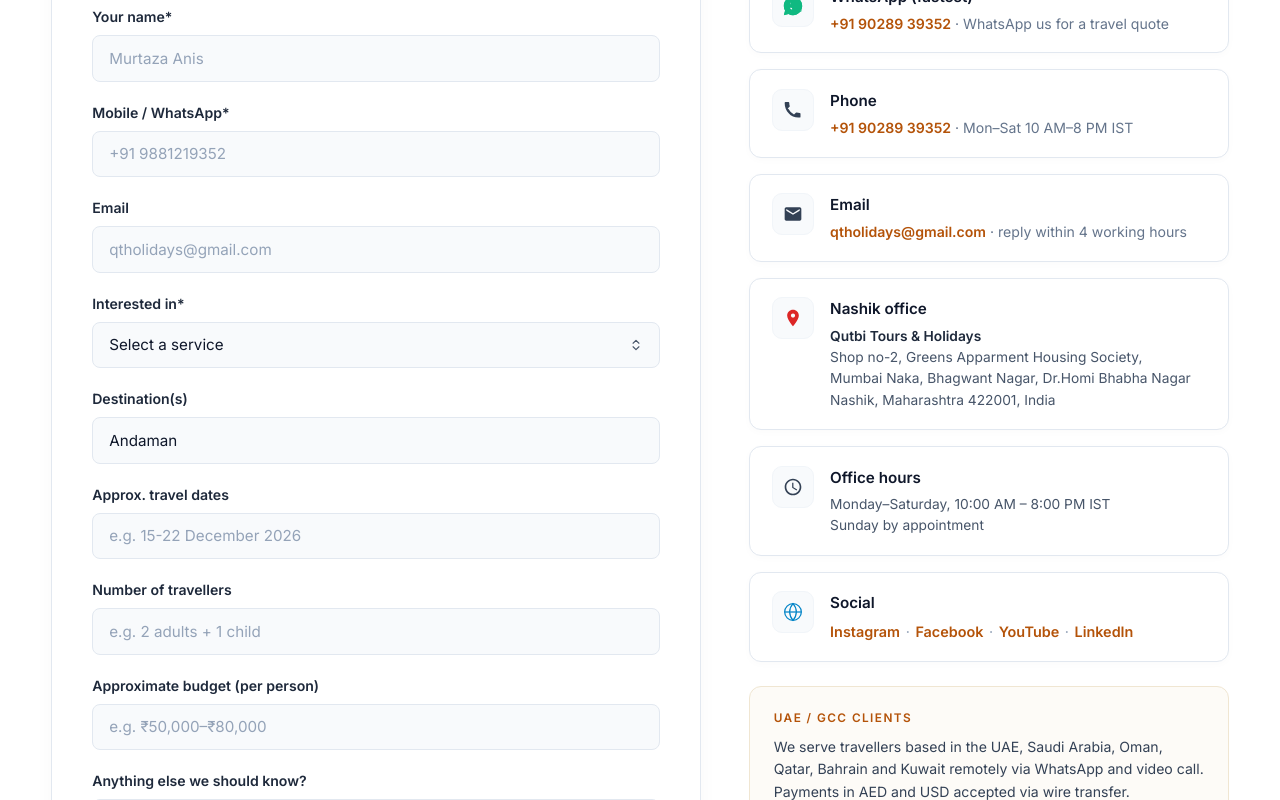
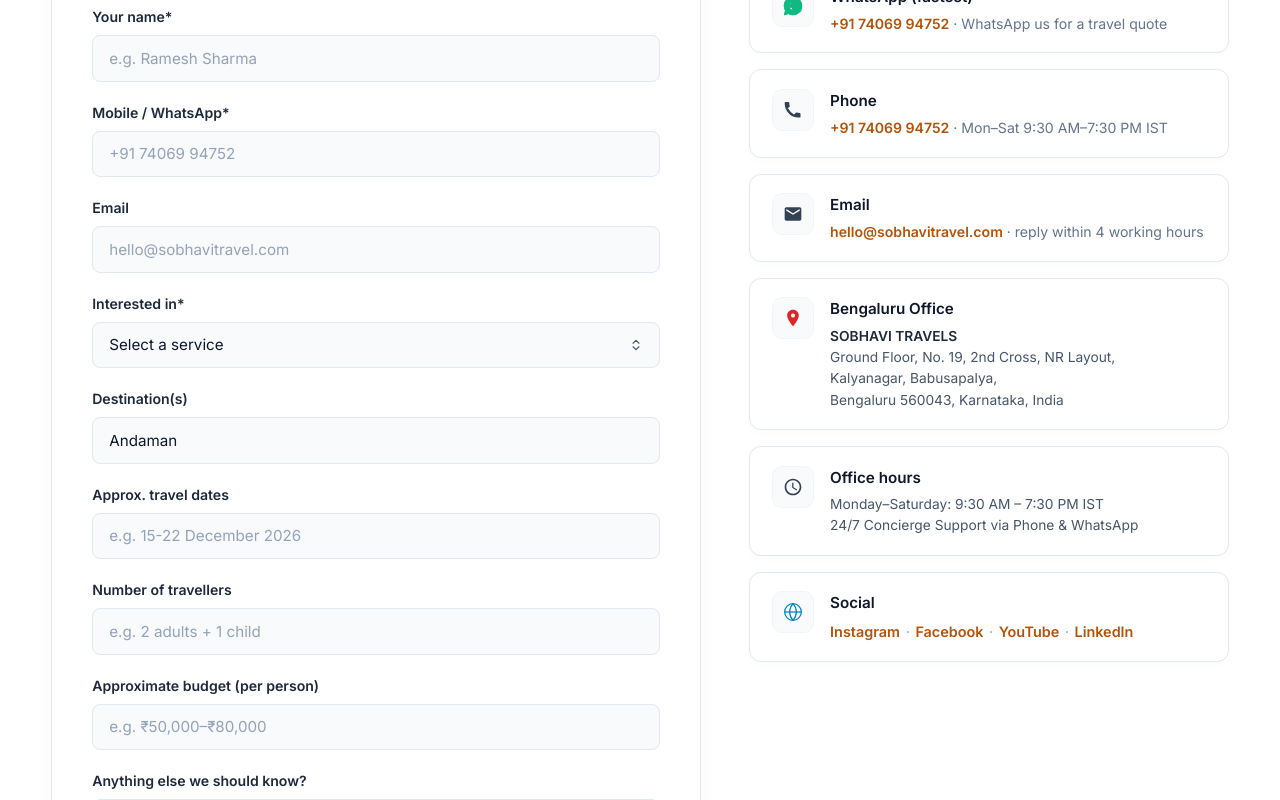
Before and after one commit to Gulshan8285/lumina-travel-luxury, a Next.js app: page /destinations/andaman in a window 1280 px wide. Shown: the part 4360-5160 px from the top of the page. Built offline with nearby package versions, Linux system fonts and the light colour scheme.

Commit message:
fix: update enquiry form with Sobhavi Travels actual contact details and remove UAE/GCC box

```diff
--- a/src/components/ui/SinglePageForm.module.css
+++ b/src/components/ui/SinglePageForm.module.css
@@ -296,32 +296,6 @@
   color: #94a3b8;
 }
 
-/* UAE / GCC CLIENTS HIGHLIGHT BOX */
-.uaeBox {
-  background: #fdfbf7;
-  border: 1px solid #f0e6d2;
-  border-radius: 12px;
-  padding: 1.35rem 1.5rem;
-  margin-top: 0.5rem;
-}
-
-.uaeEyebrow {
-  font-family: var(--font-sans, -apple-system, BlinkMacSystemFont, "Segoe UI", Roboto, sans-serif);
-  font-size: 0.74rem;
-  font-weight: 800;
-  letter-spacing: 0.12em;
-  color: #b45309;
-  text-transform: uppercase;
-  margin-bottom: 0.5rem;
-}
-
-.uaeText {
-  color: #334155;
-  font-size: 0.88rem;
-  line-height: 1.6;
-  margin: 0;
-}
-
 /* RESPONSIVE BREAKPOINTS */
 @media (max-width: 960px) {
   .enquiryGrid {
--- a/src/components/ui/SinglePageForm.tsx
+++ b/src/components/ui/SinglePageForm.tsx
@@ -22,9 +22,9 @@ const SERVICES = [
   "Other"
 ];
 
-const TARGET_WHATSAPP = "919028939352";
-const DISPLAY_PHONE = "+91 90289 39352";
-const DISPLAY_EMAIL = "qtholidays@gmail.com";
+const TARGET_WHATSAPP = "917406994752";
+const DISPLAY_PHONE = "+91 74069 94752";
+const DISPLAY_EMAIL = "hello@sobhavitravel.com";
 
 export default function SinglePageForm({ initialDestination = "", initialService = "" }: SinglePageFormProps) {
   const [formData, setFormData] = useState({
@@ -71,9 +71,9 @@ export default function SinglePageForm({ initialDestination = "", initialService
       return;
     }
 
-    // Build structured WhatsApp message
+    // Build structured WhatsApp message for Sobhavi Travels
     const messageLines = [
-      "*New Travel Enquiry*",
+      "*New Travel Enquiry - SOBHAVI TRAVELS*",
       "",
       `*Your name:* ${formData.name}`,
       `*Mobile / WhatsApp:* ${formData.phone}`,
@@ -89,7 +89,7 @@ export default function SinglePageForm({ initialDestination = "", initialService
     const waText = messageLines.join("\n");
     const waUrl = `https://wa.me/${TARGET_WHATSAPP}?text=${encodeURIComponent(waText)}`;
 
-    // Optional background log to API
+    // Background log to API
     try {
       fetch('/api/enquiries', {
         method: 'POST',
@@ -110,7 +110,7 @@ export default function SinglePageForm({ initialDestination = "", initialService
       // Ignore API save errors, priority is direct WhatsApp connect
     }
 
-    // Open WhatsApp
+    // Open WhatsApp directly
     window.open(waUrl, '_blank');
     setSubmitted(true);
   };
@@ -157,7 +157,7 @@ export default function SinglePageForm({ initialDestination = "", initialService
                   name="name"
                   value={formData.name}
                   onChange={handleChange}
-                  placeholder="Murtaza Anis"
+                  placeholder="e.g. Ramesh Sharma"
                   required
                   className={styles.input}
                 />
@@ -171,7 +171,7 @@ export default function SinglePageForm({ initialDestination = "", initialService
                   name="phone"
                   value={formData.phone}
                   onChange={handleChange}
-                  placeholder="+91 9881219352"
+                  placeholder="+91 74069 94752"
                   required
                   className={styles.input}
                 />
@@ -185,7 +185,7 @@ export default function SinglePageForm({ initialDestination = "", initialService
                   name="email"
                   value={formData.email}
                   onChange={handleChange}
-                  placeholder="qtholidays@gmail.com"
+                  placeholder="hello@sobhavitravel.com"
                   className={styles.input}
                 />
               </div>
@@ -217,7 +217,7 @@ export default function SinglePageForm({ initialDestination = "", initialService
                   name="destination"
                   value={formData.destination}
                   onChange={handleChange}
-                  placeholder="e.g. Dubai + Abu Dhabi, or Kashmir"
+                  placeholder="e.g. Dubai, Rajasthan, or Bali"
                   className={styles.input}
                 />
               </div>
@@ -302,7 +302,7 @@ export default function SinglePageForm({ initialDestination = "", initialService
               <div className={styles.cardTitle}>WhatsApp (fastest)</div>
               <div className={styles.cardText}>
                 <a
-                  href={`https://wa.me/${TARGET_WHATSAPP}?text=Hello%20Qutbi%20Tours,%20I%20would%20like%20a%20travel%20quote.`}
+                  href={`https://wa.me/${TARGET_WHATSAPP}?text=Hello%20Sobhavi%20Travels,%20I%20would%20like%20a%20travel%20quote.`}
                   target="_blank"
                   rel="noopener noreferrer"
                   className={styles.amberLink}
@@ -327,7 +327,7 @@ export default function SinglePageForm({ initialDestination = "", initialService
                 <a href={`tel:${TARGET_WHATSAPP}`} className={styles.amberLink}>
                   {DISPLAY_PHONE}
                 </a>
-                <span className={styles.mutedText}> · Mon–Sat 10 AM–8 PM IST</span>
+                <span className={styles.mutedText}> · Mon–Sat 9:30 AM–7:30 PM IST</span>
               </div>
             </div>
           </div>
@@ -350,7 +350,7 @@ export default function SinglePageForm({ initialDestination = "", initialService
             </div>
           </div>
 
-          {/* Card 4: Nashik office */}
+          {/* Card 4: Bengaluru Office */}
           <div className={styles.contactCard}>
             <div className={styles.cardIconBox}>
               <svg width="20" height="20" viewBox="0 0 24 24" fill="#dc2626">
@@ -358,12 +358,12 @@ export default function SinglePageForm({ initialDestination = "", initialService
               </svg>
             </div>
             <div className={styles.cardDetails}>
-              <div className={styles.cardTitle}>Nashik office</div>
+              <div className={styles.cardTitle}>Bengaluru Office</div>
               <div className={styles.addressBlock}>
-                <div><strong>Qutbi Tours & Holidays</strong></div>
-                <div>Shop no-2, Greens Apparment Housing Society,</div>
-                <div>Mumbai Naka, Bhagwant Nagar, Dr.Homi Bhabha Nagar</div>
-                <div>Nashik, Maharashtra 422001, India</div>
+                <div><strong>SOBHAVI TRAVELS</strong></div>
+                <div>Ground Floor, No. 19, 2nd Cross, NR Layout,</div>
+                <div>Kalyanagar, Babusapalya,</div>
+                <div>Bengaluru 560043, Karnataka, India</div>
               </div>
             </div>
           </div>
@@ -378,8 +378,8 @@ export default function SinglePageForm({ initialDestination = "", initialService
             <div className={styles.cardDetails}>
               <div className={styles.cardTitle}>Office hours</div>
               <div className={styles.addressBlock}>
-                <div>Monday–Saturday, 10:00 AM – 8:00 PM IST</div>
-                <div>Sunday by appointment</div>
+                <div>Monday–Saturday: 9:30 AM – 7:30 PM IST</div>
+                <div>24/7 Concierge Support via Phone & WhatsApp</div>
               </div>
             </div>
           </div>
@@ -396,7 +396,7 @@ export default function SinglePageForm({ initialDestination = "", initialService
             <div className={styles.cardDetails}>
               <div className={styles.cardTitle}>Social</div>
               <div className={styles.socialLinks}>
-                <a href="https://www.instagram.com/qutbi_tours_holidays/" target="_blank" rel="noopener noreferrer">Instagram</a>
+                <a href="https://instagram.com" target="_blank" rel="noopener noreferrer">Instagram</a>
                 <span className={styles.dotSeparator}>·</span>
                 <a href="https://facebook.com" target="_blank" rel="noopener noreferrer">Facebook</a>
                 <span className={styles.dotSeparator}>·</span>
@@ -407,14 +407,6 @@ export default function SinglePageForm({ initialDestination = "", initialService
             </div>
           </div>
 
-          {/* UAE / GCC CLIENTS Highlight Box */}
-          <div className={styles.uaeBox}>
-            <div className={styles.uaeEyebrow}>UAE / GCC CLIENTS</div>
-            <p className={styles.uaeText}>
-              We serve travellers based in the UAE, Saudi Arabia, Oman, Qatar, Bahrain and Kuwait remotely via WhatsApp and video call. Payments in AED and USD accepted via wire transfer.
-            </p>
-          </div>
-
         </div>
 
       </div>
```
